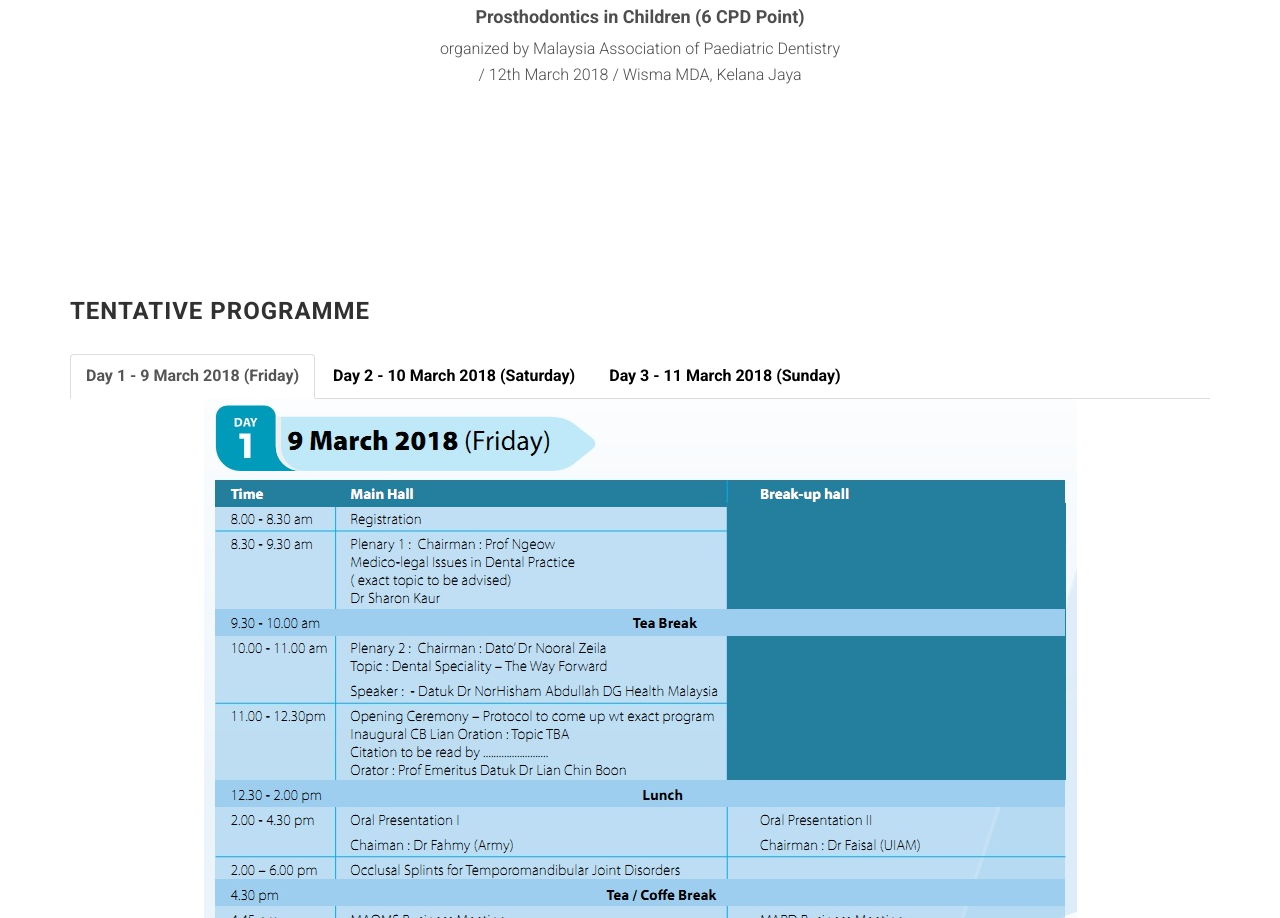
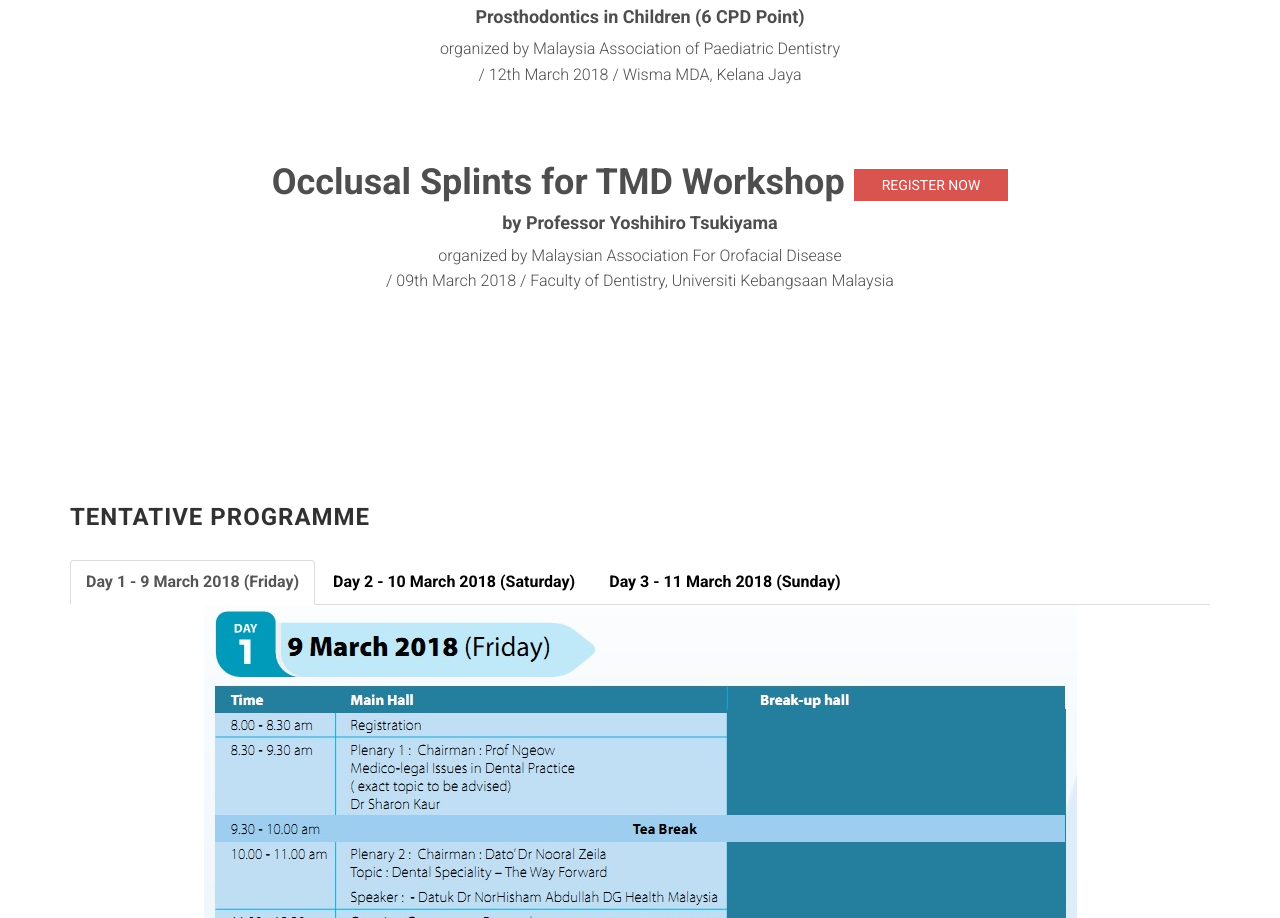
Before and after one commit to myketapang/jsc2018.github.io, a website: page index.html in a window 1280 px wide. Shown: the part 5146-6064 px from the top of the page. Drawn offline with Linux system fonts and the light colour scheme; files whose address does not match are found by name.

Commit message:
updated workshp Occ_MAOFD

```diff
--- a/index.html
+++ b/index.html
@@ -372,8 +372,17 @@
           <p>organized by Malaysia Association of Paediatric Dentistry <br> / 12th March 2018 / Wisma MDA, Kelana Jaya</p></centre>
 				</div>
 			</div>
-
-</div>
+    </div>
+    <div class="container">
+			<div class="row">
+				<div class="callout-dark text-center fade-in-b">
+					<br><h1>Occlusal Splints for TMD Workshop <a href="https://goo.gl/forms/ioLnxQP8fRiVpCRf1" class="btn btn-danger">Register Now</a></h1>
+          <centre><h4>by Professor Yoshihiro Tsukiyama</h4>
+          <p>organized by Malaysian Association For Orofacial Disease <br> / 09th March 2018 / Faculty of Dentistry, Universiti Kebangsaan Malaysia
+</p></centre>
+				</div>
+			</div>
+    </div>
             </div>
 
     </section>
```
